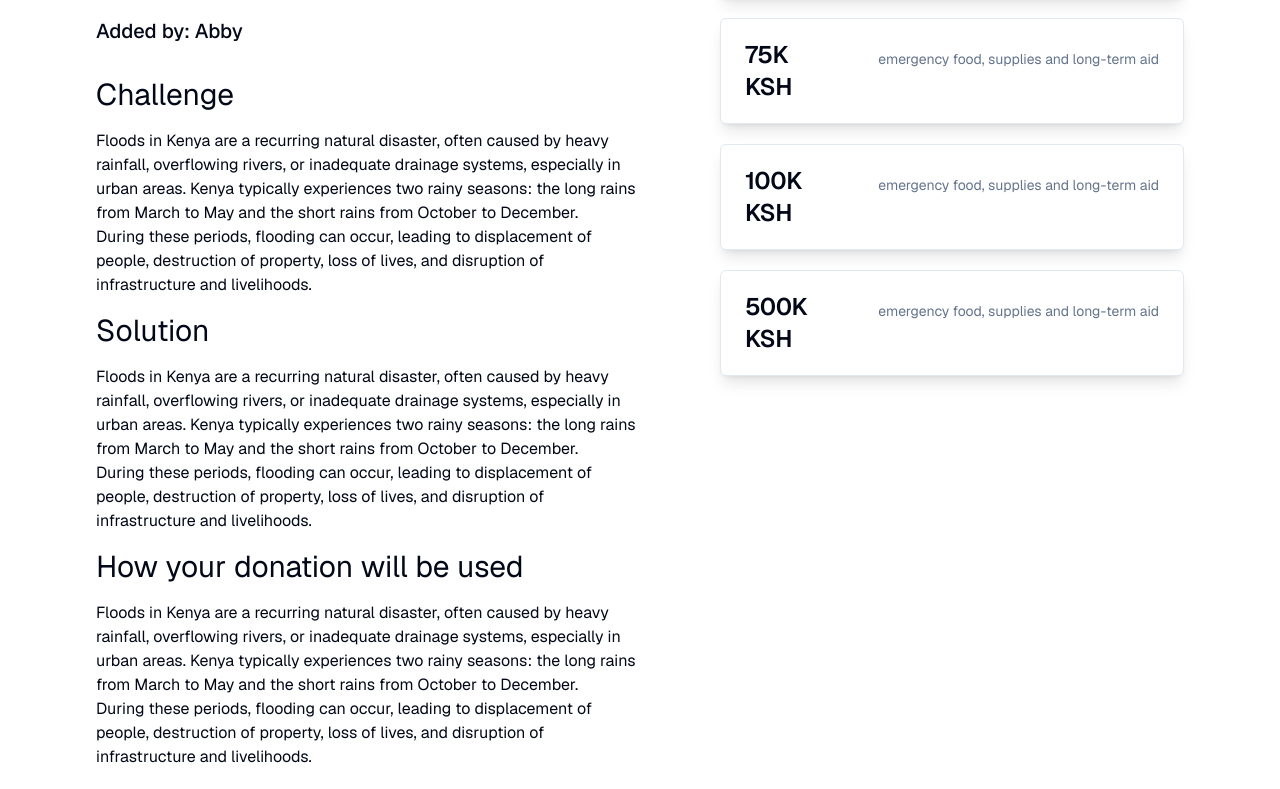
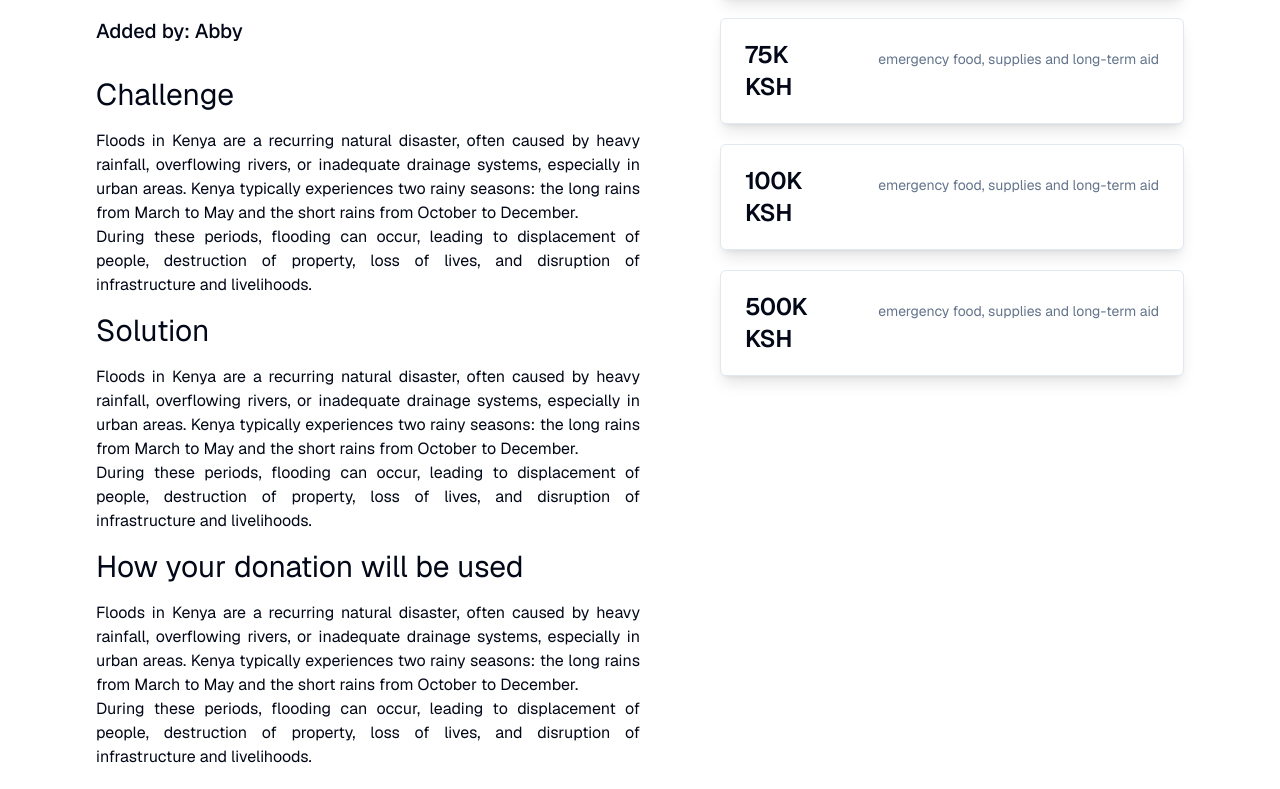
Before and after one commit to digital-explorers-2/philanthro-link, a Next.js app: page /donationDetails in a window 1280 px wide. Shown: the part 566-1355 px from the top of the page. Built offline with nearby package versions, Linux system fonts and the light colour scheme.

Commit message:
style: add justified alignment to paragraphs

```diff
--- a/app/donationDetails/page.tsx
+++ b/app/donationDetails/page.tsx
@@ -112,14 +112,14 @@ export default function DonationDetailsPage() {
           </div>
           <div>
             <h2 className="text-3xl font-normal my-4">Challenge</h2>
-            <p>
+            <p className="justify-par">
               Floods in Kenya are a recurring natural disaster, often caused by
               heavy rainfall, overflowing rivers, or inadequate drainage
               systems, especially in urban areas. Kenya typically experiences
               two rainy seasons: the long rains from March to May and the short
               rains from October to December.{" "}
             </p>
-            <p>
+            <p className="justify-par">
               During these periods, flooding can occur, leading to displacement
               of people, destruction of property, loss of lives, and disruption
               of infrastructure and livelihoods.{" "}
@@ -127,14 +127,14 @@ export default function DonationDetailsPage() {
           </div>
           <div>
             <h2 className="text-3xl font-normal my-4">Solution</h2>
-            <p>
+            <p className="justify-par">
               Floods in Kenya are a recurring natural disaster, often caused by
               heavy rainfall, overflowing rivers, or inadequate drainage
               systems, especially in urban areas. Kenya typically experiences
               two rainy seasons: the long rains from March to May and the short
               rains from October to December.{" "}
             </p>
-            <p>
+            <p className="justify-par">
               During these periods, flooding can occur, leading to displacement
               of people, destruction of property, loss of lives, and disruption
               of infrastructure and livelihoods.{" "}
@@ -144,14 +144,14 @@ export default function DonationDetailsPage() {
             <h2 className="text-3xl font-normal my-4">
               How your donation will be used
             </h2>
-            <p>
+            <p className="justify-par">
               Floods in Kenya are a recurring natural disaster, often caused by
               heavy rainfall, overflowing rivers, or inadequate drainage
               systems, especially in urban areas. Kenya typically experiences
               two rainy seasons: the long rains from March to May and the short
               rains from October to December.{" "}
             </p>
-            <p>
+            <p className="justify-par">
               During these periods, flooding can occur, leading to displacement
               of people, destruction of property, loss of lives, and disruption
               of infrastructure and livelihoods.{" "}
```
